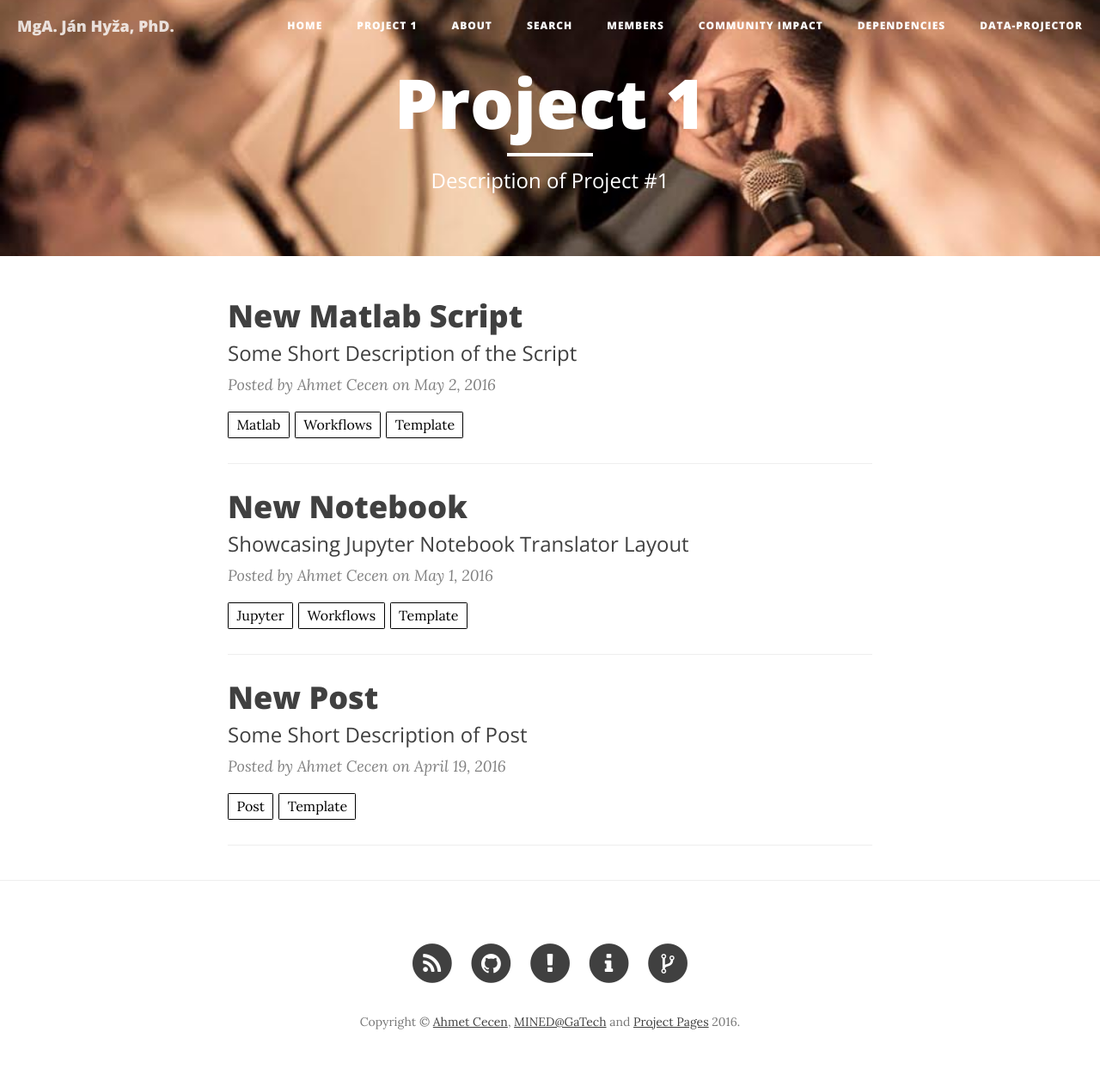
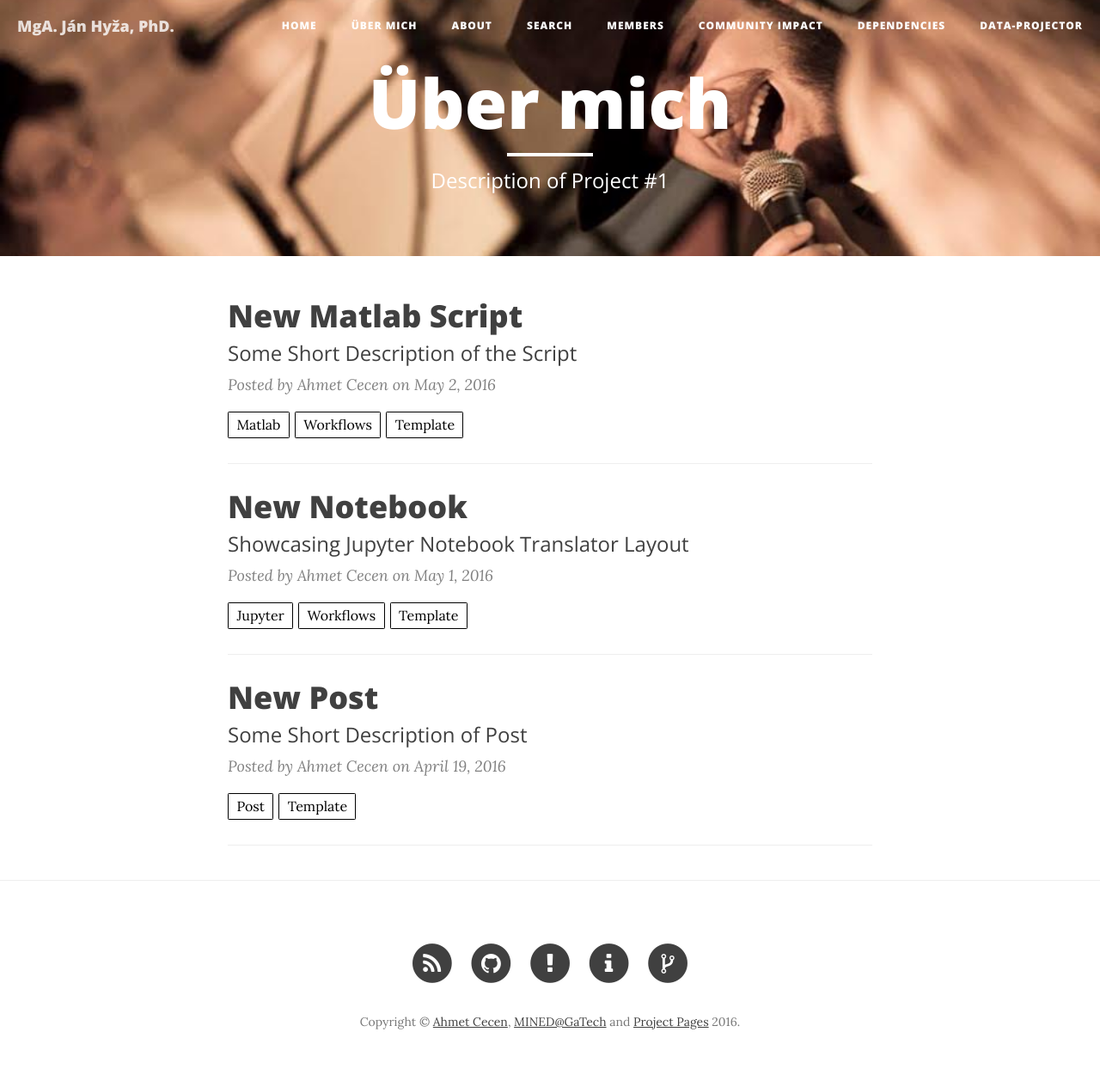
Before and after one commit to janhyza/gesangscoaching.at, a Jekyll site: the page built from projects/Übermach.md, in a window 1280 px wide. Shown: the whole page at 86% size. Built offline with Jekyll 4.4.1, drawn with Linux system fonts in a browser that asks for light colours; nearby versions of some CDN libraries.

Commit message:
zmenanazvu

```diff
--- a/projects/project1.md
+++ b/projects/Übermach.md
@@ -1,6 +1,6 @@
 ---
 layout: project
-title: "Project 1"
+title: "Über mich"
 description: "Description of Project #1"
 header-img: "img/home-bg.jpg"
 category: project1
```
